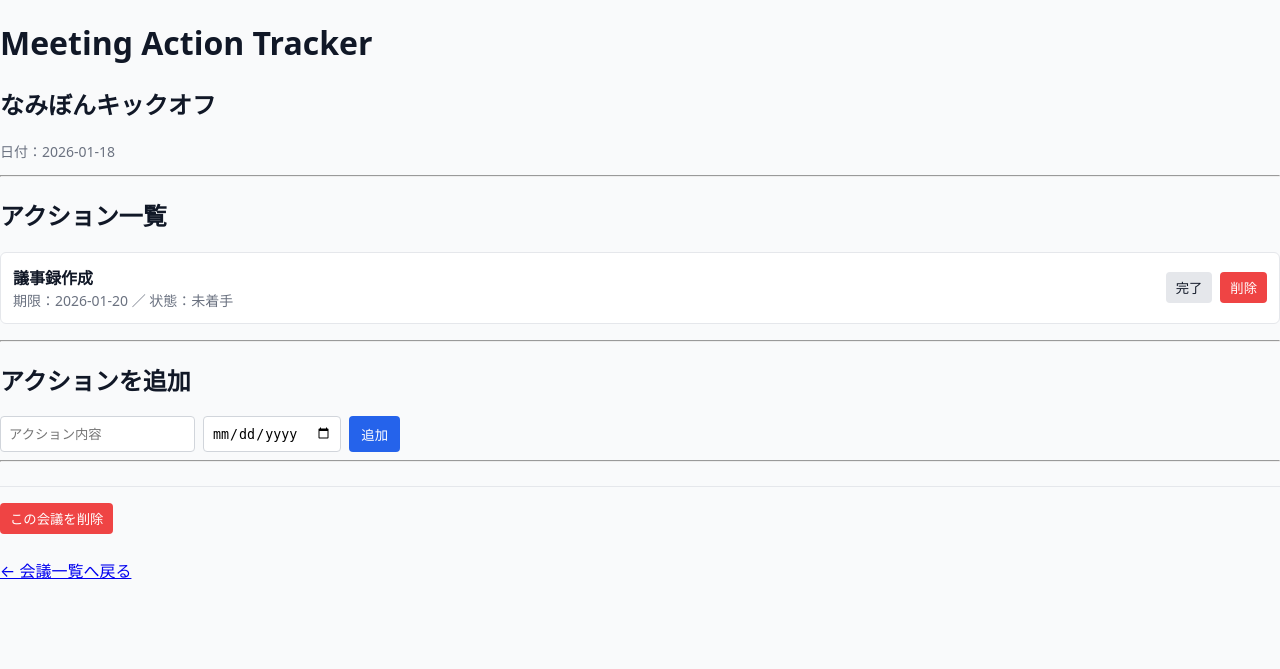
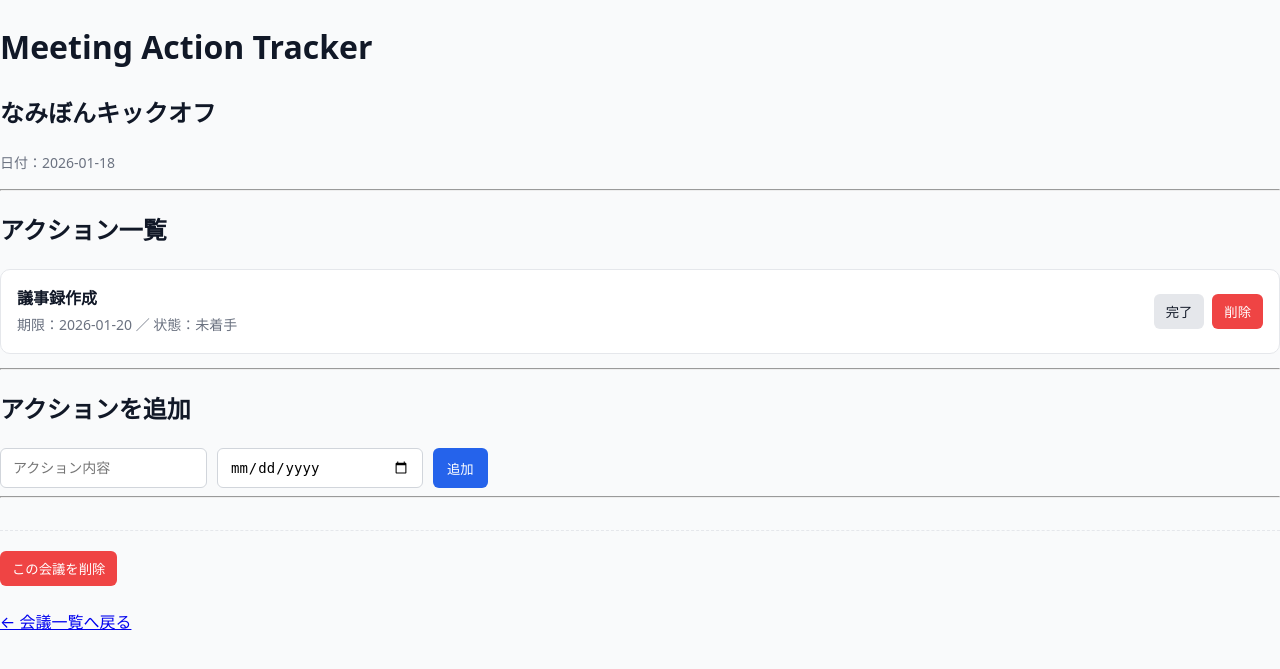
Before and after one commit to kn222-lab/meeting-action-tracker, a FastAPI app: page /ui/meetings/1 in a window 1280 px wide. Shown: the top 669 px of the page. Run offline with FastAPI, Linux system fonts and the light colour scheme.

Commit message:
Improve UI styling for portfolio

```diff
--- a/app/static/style.css
+++ b/app/static/style.css
@@ -1,88 +1,130 @@
+/* ===== Base ===== */
 body {
     margin: 0;
     font-family: system-ui, -apple-system, BlinkMacSystemFont, sans-serif;
     background: #f9fafb;
     color: #111827;
+    line-height: 1.6;
 }
 
+/* ===== Header ===== */
 .header {
-    background: #2563eb;
+    background: linear-gradient(135deg, #2563eb, #1d4ed8);
     color: white;
-    padding: 16px;
+    padding: 20px 24px;
+    box-shadow: 0 2px 8px rgba(0,0,0,0.08);
 }
 
 .logo {
     margin: 0;
+    font-size: 20px;
+    font-weight: 600;
+    letter-spacing: 0.02em;
 }
 
+/* ===== Layout ===== */
 .container {
-    max-width: 800px;
-    margin: 32px auto;
-    padding: 0 16px;
+    max-width: 820px;
+    margin: 40px auto;
+    padding: 0 20px;
 }
 
+/* ===== Meeting List ===== */
 .meeting-list {
     list-style: none;
     padding: 0;
+    margin: 0;
 }
 
 .meeting-item {
     background: white;
     border: 1px solid #e5e7eb;
-    border-radius: 6px;
-    padding: 12px;
-    margin-bottom: 12px;
+    border-radius: 10px;
+    padding: 16px;
+    margin-bottom: 14px;
     display: flex;
     justify-content: space-between;
     align-items: center;
+    transition: box-shadow 0.2s ease, transform 0.1s ease;
+}
+
+.meeting-item:hover {
+    box-shadow: 0 6px 20px rgba(0,0,0,0.08);
+    transform: translateY(-1px);
 }
 
 .meeting-link {
     text-decoration: none;
     color: #2563eb;
-    font-weight: 500;
+    font-weight: 600;
 }
 
+.meeting-link:hover {
+    text-decoration: underline;
+}
+
+/* ===== Forms ===== */
 .form {
-    margin-top: 16px;
+    margin-top: 20px;
     display: flex;
-    gap: 8px;
+    gap: 10px;
+    flex-wrap: wrap;
 }
 
 input {
-    padding: 8px;
+    padding: 10px 12px;
     border: 1px solid #d1d5db;
-    border-radius: 4px;
+    border-radius: 6px;
+    font-size: 14px;
+    min-width: 180px;
 }
 
+input:focus {
+    outline: none;
+    border-color: #2563eb;
+    box-shadow: 0 0 0 2px rgba(37,99,235,0.15);
+}
+
+/* ===== Buttons ===== */
 .btn-primary {
     background: #2563eb;
     color: white;
     border: none;
+    padding: 10px 14px;
+    border-radius: 6px;
+    cursor: pointer;
+    font-weight: 500;
+    transition: background 0.2s ease;
+}
+
+.btn-primary:hover {
+    background: #1d4ed8;
+}
+
+.btn-secondary {
+    background: #e5e7eb;
+    color: #111827;
+    border: none;
     padding: 8px 12px;
-    border-radius: 4px;
+    border-radius: 6px;
     cursor: pointer;
+}
+
+.btn-secondary:hover {
+    background: #d1d5db;
 }
 
 .btn-delete {
     background: #ef4444;
     color: white;
     border: none;
-    padding: 6px 10px;
-    border-radius: 4px;
+    padding: 8px 12px;
+    border-radius: 6px;
     cursor: pointer;
 }
 
-.footer {
-    text-align: center;
-    color: #6b7280;
-    font-size: 12px;
-    margin: 40px 0;
-}
-
-.text-muted {
-    color: #6b7280;
-    font-size: 14px;
+.btn-delete:hover {
+    background: #dc2626;
 }
 
 .action-buttons {
@@ -90,17 +132,23 @@ input {
     gap: 8px;
 }
 
-.btn-secondary {
-    background: #e5e7eb;
-    color: #111827;
-    border: none;
-    padding: 6px 10px;
-    border-radius: 4px;
-    cursor: pointer;
+/* ===== Utility ===== */
+.text-muted {
+    color: #6b7280;
+    font-size: 14px;
 }
 
+/* ===== Danger Zone ===== */
 .danger-zone {
-    margin-top: 24px;
-    padding-top: 16px;
-    border-top: 1px solid #e5e7eb;
+    margin-top: 32px;
+    padding-top: 20px;
+    border-top: 1px dashed #e5e7eb;
 }
+
+/* ===== Footer ===== */
+.footer {
+    text-align: center;
+    color: #6b7280;
+    font-size: 12px;
+    margin: 48px 0 24px;
+}
```
